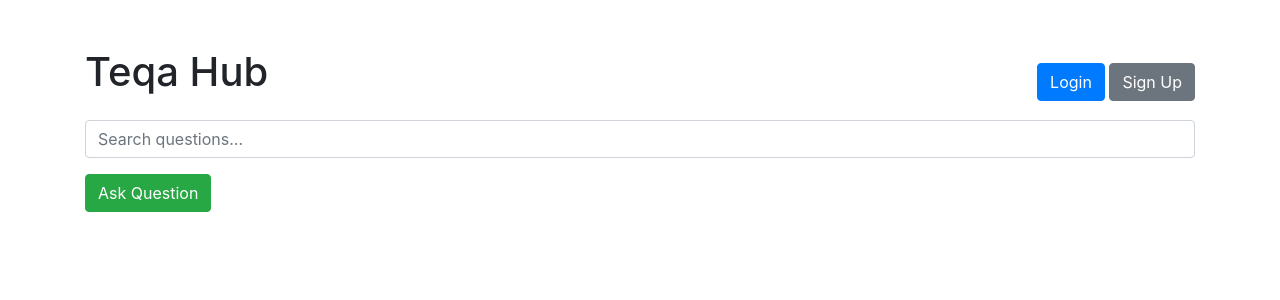
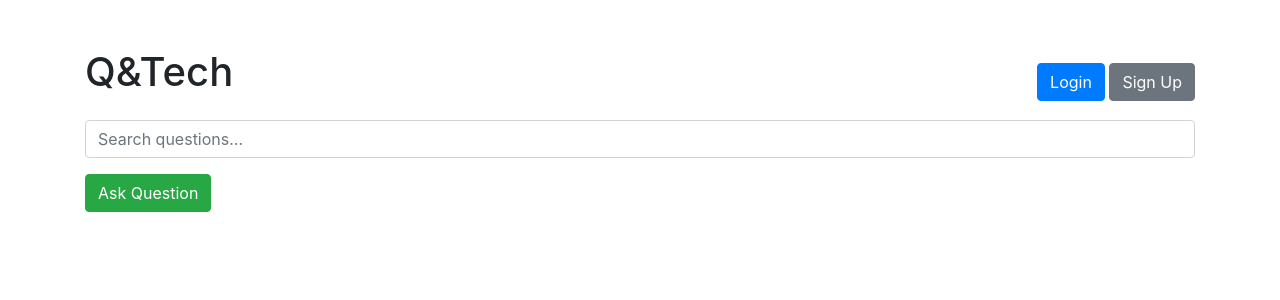
Before and after one commit to RuwanjiAmarasinghe/Q-TECH-APP, a CodeIgniter app: the page made by application/views/Home.php in a window 1280 px wide. Shown: the top 300 px of the page. Run offline with CodeIgniter, Linux system fonts and the light colour scheme; data that the repository does not hold is empty.

Commit message:
2nd commit

```diff
--- a/application/views/Header.php
+++ b/application/views/Header.php
@@ -4,7 +4,7 @@
 <div class="container">
 	<div class="d-flex justify-content-between align-items-baseline mt-5">
 		<div class="d-flex align-items-baseline">
-			<h1><a href="<?php echo site_url('home'); ?>" style="text-decoration: none; color: inherit;">Teqa Hub</a>
+			<h1><a href="<?php echo site_url('home'); ?>" style="text-decoration: none; color: inherit;">Q&Tech</a>
 			</h1>
 			<h2 style="margin-left: 10px;"><?= $title ?></h2>
 		</div>
--- a/application/views/Home.php
+++ b/application/views/Home.php
@@ -5,7 +5,7 @@
 
 <head>
 	<meta charset="UTF-8">
-	<title>Teqa Hub - Qs for Techies</title>
+	<title>Q&TECH - Qs for Techies</title>
 	<link rel="stylesheet" href="https://stackpath.bootstrapcdn.com/bootstrap/4.5.0/css/bootstrap.min.css">
 	<style>
 		.question-list {
```
Also changed, not shown: application/config/database.php (+1 -70 lines).
